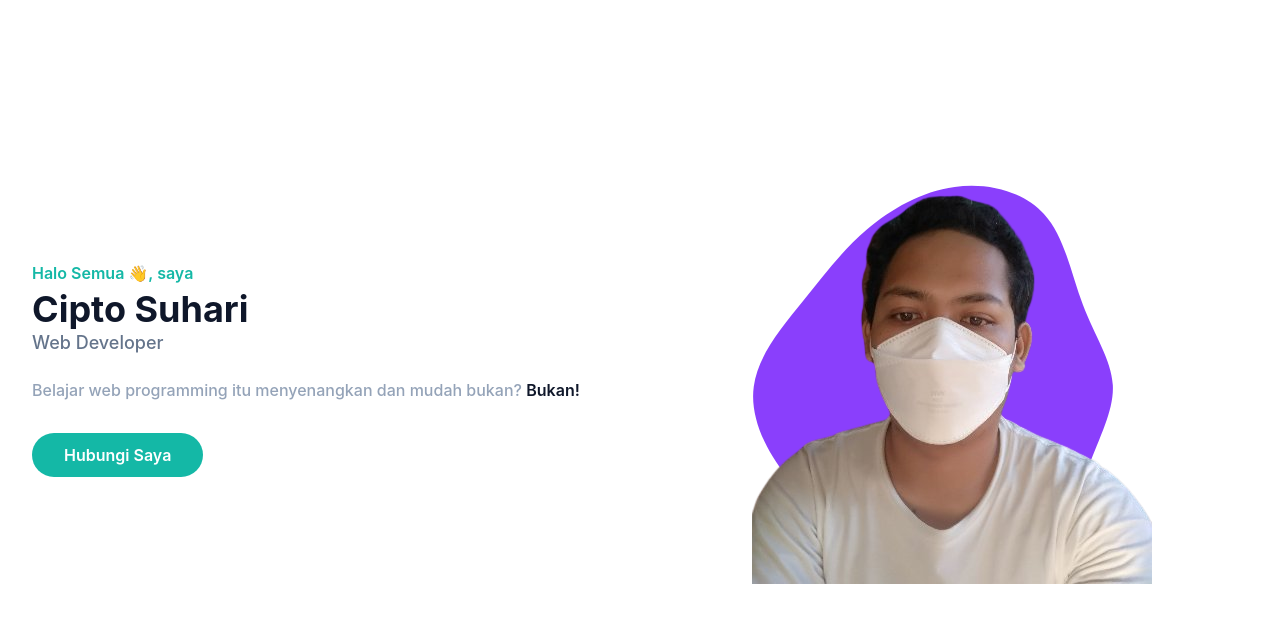
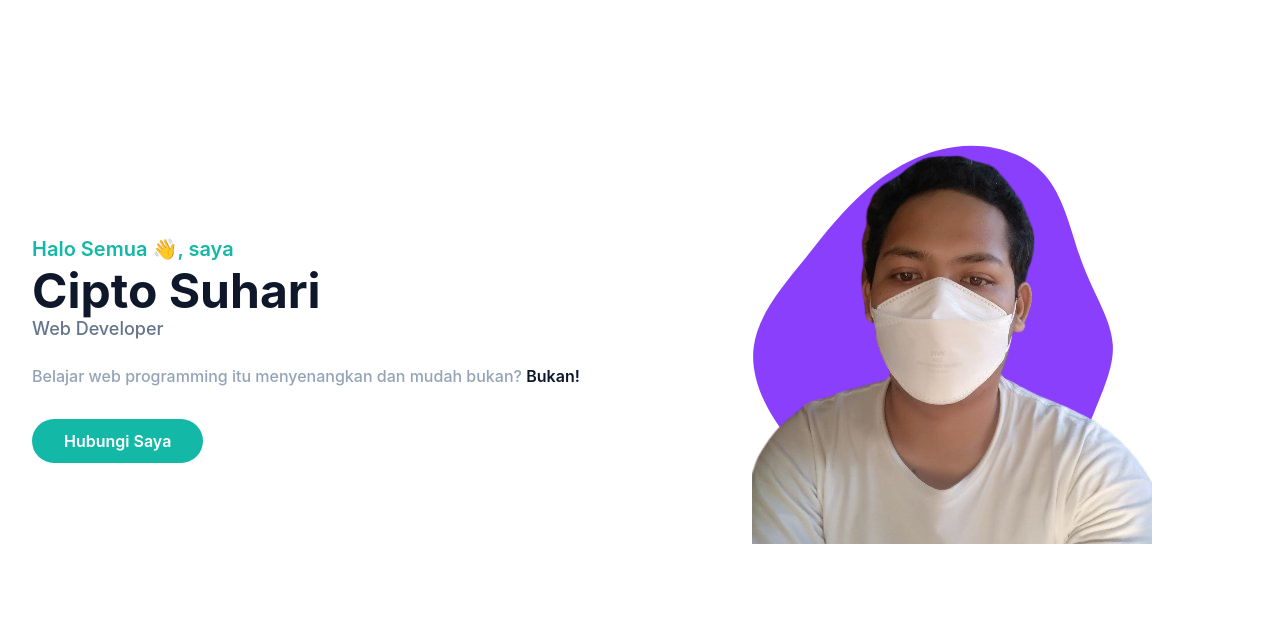
Before and after one commit to harikun/portfolio, a React (Create React App) app: page / in a window 1280 px wide. Shown: the top 622 px of the page. Built offline with nearby package versions, Linux system fonts and the light colour scheme.

Commit message:
rresponsive text and bloop

```diff
--- a/src/components/HeroSection.jsx
+++ b/src/components/HeroSection.jsx
@@ -4,9 +4,9 @@ function HeroSection() {
       <div className="container mx-auto px-4">
         <div className="flex flex-wrap">
           <div className="w-full self-center px-4 lg:w-1/2">
-            <h1 className="text-base font-semibold text-primary">
+            <h1 className="text-base font-semibold text-primary lg:text-xl">
               Halo Semua 👋, saya{" "}
-              <span className="block font-bold text-dark text-4xl mt-1">
+              <span className="block font-bold text-dark text-4xl mt-1 lg:text-5xl">
                 Cipto Suhari
               </span>
             </h1>
@@ -25,13 +25,13 @@ function HeroSection() {
             </a>
           </div>
           <div className="w-full self-end px-4 lg:w-1/2">
-            <div className="mt-10 relative">
+            <div className="mt-10 relative lg:mt-0 lg:right-0">
               <img
                 src={require("../images/hero-image.png")}
                 alt="Cipto Suhari"
                 className="max-w-full mx-auto"
               />
-              <span className="absolute -bottom-0 -z-10 left-1/2 -translate-x-1/2">
+              <span className="absolute -bottom-0 -z-10 left-1/2 -translate-x-1/2 md:scale-110">
                 <svg
                   width={400}
                   height={400}
@@ -41,7 +41,7 @@ function HeroSection() {
                   <path
                     fill="#8A3FFC"
                     d="M41.8,-77.3C51.3,-66.9,54.2,-49.9,59.5,-36C64.8,-22,72.4,-11,73.1,0.4C73.7,11.7,67.3,23.4,62.1,37.6C56.9,51.7,53,68.3,42.8,77.2C32.7,86,16.3,87,1.2,84.9C-13.9,82.8,-27.8,77.5,-40.7,70.3C-53.7,63.1,-65.7,54,-75.2,41.9C-84.8,29.9,-92,14.9,-90.1,1.1C-88.3,-12.8,-77.5,-25.6,-67.8,-37.6C-58.2,-49.6,-49.8,-60.7,-38.7,-70.2C-27.6,-79.7,-13.8,-87.6,1.2,-89.6C16.1,-91.7,32.3,-87.7,41.8,-77.3Z"
-                    transform="translate(100 100) scale(1.1)"
+                    transform="translate(100 100) "
                   />
                 </svg>
               </span>
```
